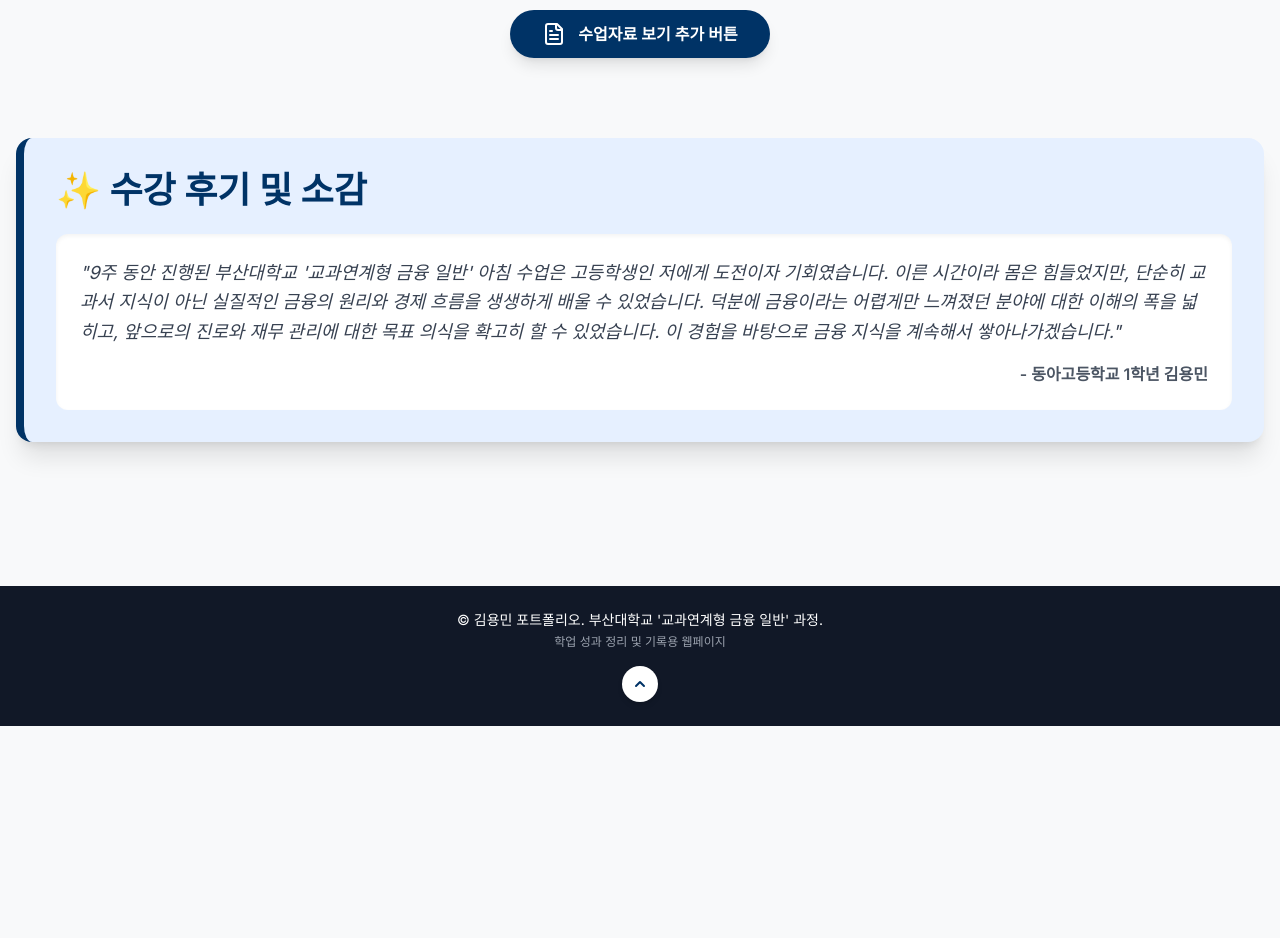
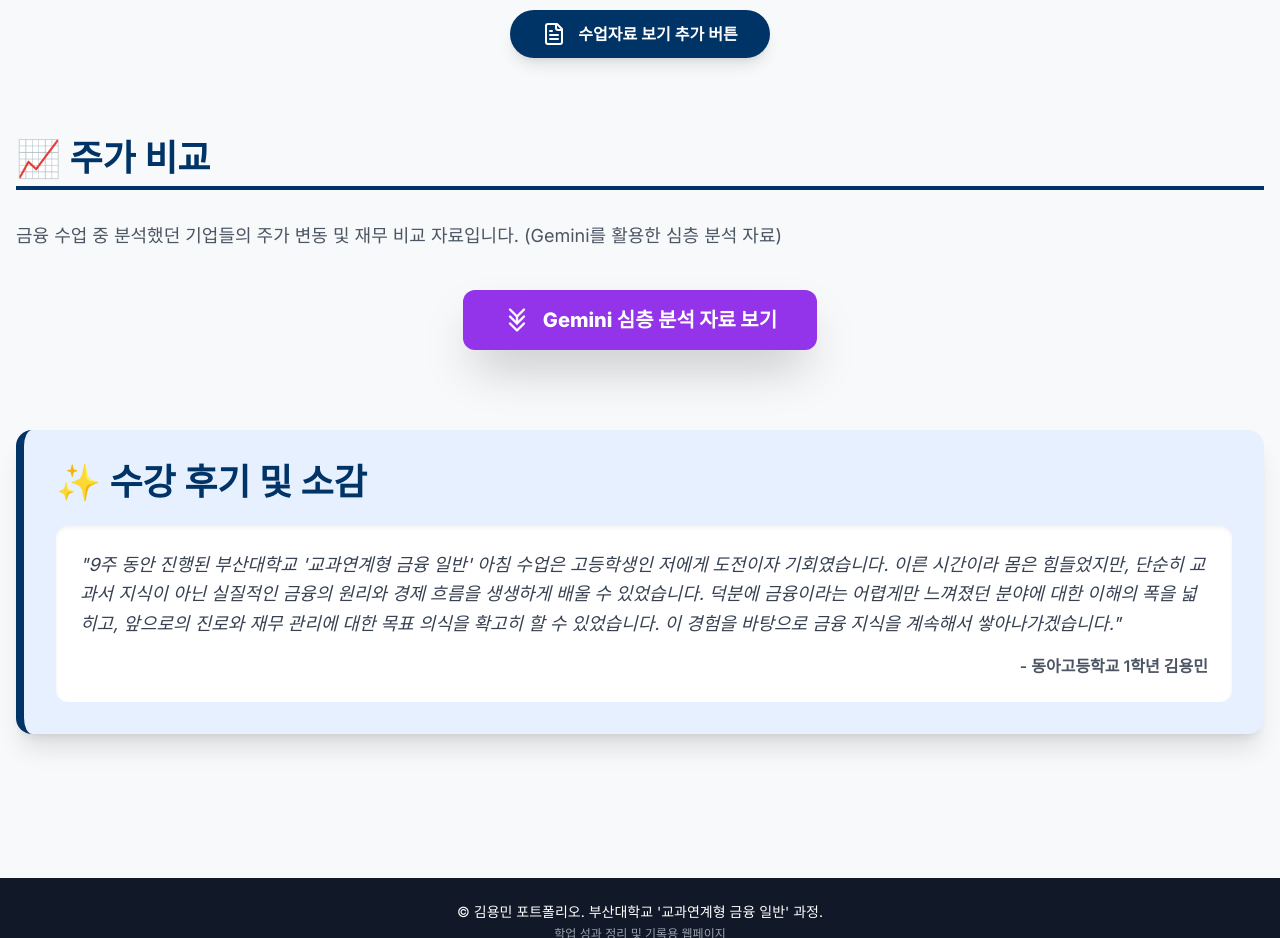
Before and after one commit to pnuedust08-jpg/coschool, a plain HTML site: page index.html in a window 1280 px wide. Shown: the part 2040-2978 px from the top of the page. Before the commit the page ends 2766 px from the top, so only its background shows below. Drawn offline with nearby package versions, Linux system fonts and the light colour scheme; a script that the page names is missing.

Commit message:
Update index.html

```diff
--- a/index.html
+++ b/index.html
@@ -4,8 +4,6 @@
     <meta charset="UTF-8">
     <meta name="viewport" content="width=device-width, initial-scale=1.0">
     <title>김용민 금융 일반 포트폴리오</title>
-    <script> window.chtlConfig = { chatbotId: "2135718855" } </script>
-<script async data-id="2135718855" id="chtl-script" type="text/javascript" src="https://chatling.ai/js/embed.js"></script>
     <!-- Tailwind CSS CDN -->
     <script src="https://cdn.tailwindcss.com"></script>
     <!-- Font setting for Inter and Korean support -->
@@ -185,7 +183,7 @@
             </div>
         </section>
 
-        <!-- 3. 교과 내용 요약 보기 (Curriculum Content Summary) Section - 새롭게 추가됨 -->
+        <!-- 3. 교과 내용 요약 보기 (Curriculum Content Summary) Section -->
         <section id="content-summary" class="mb-16 lg:mb-20">
             <h2 class="text-3xl sm:text-4xl font-bold text-pnu-blue mb-8 border-b-4 border-pnu-blue pb-2">
                 📂 교과 내용 요약 보기
@@ -193,7 +191,7 @@
             <p class="text-lg text-gray-600 mb-6">
                 수업에서 다룬 전체 교과 내용의 핵심을 PDF 파일로 요약하여 제공합니다.
             </p>
-            <!-- Changed the large block link to a centered button link -->
+            <!-- Link to PDF as a button -->
             <div class="text-center mt-10">
                 <a href="수업자료.pdf" target="_blank" class="inline-flex items-center bg-pnu-blue text-white py-3 px-8 rounded-full font-semibold hover:bg-blue-700 transition duration-300 transform hover:scale-105 shadow-lg">
                     <!-- PDF Icon (Lucide-react equivalent SVG) - Smaller size -->
@@ -209,7 +207,30 @@
             </div>
         </section>
 
-        <!-- 4. 수강 후기 및 소감 (Reflection) Section -->
+        <!-- 4. 주가 비교 (Stock Price Comparison) Section - 새롭게 추가됨 -->
+        <section id="stock-comparison" class="mb-16 lg:mb-20">
+            <h2 class="text-3xl sm:text-4xl font-bold text-pnu-blue mb-8 border-b-4 border-pnu-blue pb-2">
+                📈 주가 비교
+            </h2>
+            <p class="text-lg text-gray-600 mb-6">
+                금융 수업 중 분석했던 기업들의 주가 변동 및 재무 비교 자료입니다. (Gemini를 활용한 심층 분석 자료)
+            </p>
+            <!-- Link to Gemini Share as a prominent action block -->
+            <div class="text-center mt-10">
+                <a href="https://gemini.google.com/share/05043b4be895" target="_blank" class="inline-flex items-center bg-purple-600 text-white py-4 px-10 rounded-xl font-extrabold text-xl hover:bg-purple-700 transition duration-300 transform hover:scale-105 shadow-2xl">
+                    <!-- Star Icon (Lucide-react equivalent SVG) -->
+                    <svg xmlns="http://www.w3.org/2000/svg" class="h-7 w-7 mr-3" viewBox="0 0 24 24" fill="none" stroke="currentColor" stroke-width="2" stroke-linecap="round" stroke-linejoin="round" class="lucide lucide-gem">
+                        <path d="M6 3 12 9 18 3"/>
+                        <path d="M6 15 12 21 18 15"/>
+                        <path d="M12 9V15"/>
+                        <path d="M18 9 12 15 6 9"/>
+                    </svg>
+                    Gemini 심층 분석 자료 보기
+                </a>
+            </div>
+        </section>
+
+        <!-- 5. 수강 후기 및 소감 (Reflection) Section -->
         <section id="reflection" class="mb-16 lg:mb-20 bg-pnu-light p-8 rounded-2xl shadow-xl border-l-8 border-pnu-blue">
             <h2 class="text-3xl sm:text-4xl font-bold text-pnu-blue mb-6">
                 ✨ 수강 후기 및 소감
```
